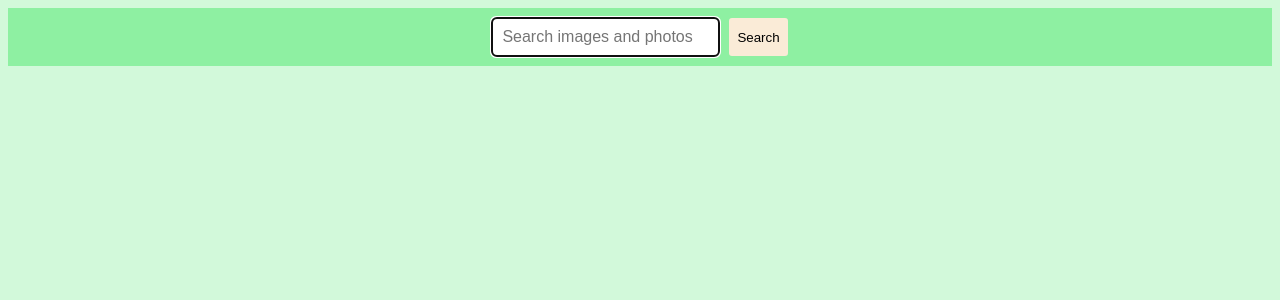
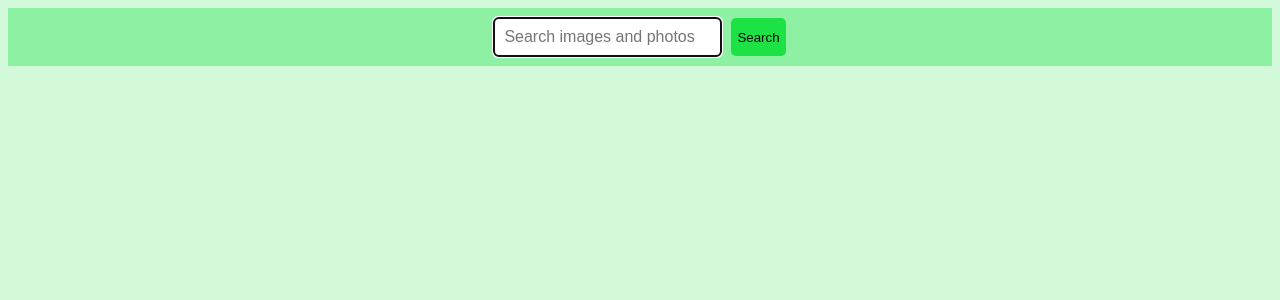
Before and after one commit to imyroslav/goit-react-hw-04, a React (Vite) app: page / in a window 1280 px wide. In both pictures the pointer is over the button "Search". Shown: the top 300 px of the page. Built offline with nearby package versions, Linux system fonts and the light colour scheme.

Commit message:
corrections

```diff
--- a/src/components/ImageModal/ImageModal.jsx
+++ b/src/components/ImageModal/ImageModal.jsx
@@ -24,7 +24,7 @@ const customStyles = {
 Modal.setAppElement('#root');
 
 export default function ImageModal({ isOpen, onClose, imageUrl }) {
-    return (
+  return (
         <Modal
             isOpen={isOpen}
             onRequestClose={onClose}
--- a/src/components/LoadMoreBtn/LoadMoreBtn.module.css
+++ b/src/components/LoadMoreBtn/LoadMoreBtn.module.css
@@ -9,7 +9,9 @@
     font-size: large;
     font-weight: 600;
     background-color: aliceblue;
+    border: 3px solid hsl(132, 77%, 50%);
     border-radius: 5%;
+
 }
 
 .lmbtn:hover {
--- a/src/components/Loader/Loader.jsx
+++ b/src/components/Loader/Loader.jsx
@@ -9,7 +9,7 @@ export default function Loader() {
             height="80"
             width="80"
             radius="48"
-  color="hsl(132, 77%, 40%"
+            color="hsl(132, 77%, 40%)"
             ariaLabel="watch-loading"
             wrapperStyle={{}}
             wrapperClass=""
--- a/src/components/SearchBar/SearchBar.module.css
+++ b/src/components/SearchBar/SearchBar.module.css
@@ -23,17 +23,12 @@
 .btn {
     cursor: pointer;
     border-radius: 5px;
-    border: 2px solid aliceblue;
+    border: 0px solid aliceblue;
     background-color: aliceblue;
 }
 
 .btn:hover {
-    background-color: antiquewhite;
-    border: 2px solid antiquewhite;
-    border-radius: 3px;
+    background-color: hsl(132, 77%, 50%);
+    /* border: 2px solid hsl(132, 77%, 30%); */
+    border-radius: 5px;
 }
-
-/* .btn:focus,
-.btn:focus-visible {
-    outline: 4px auto -webkit-focus-ring-color;
-} */
```
Lines whose indentation alone changed are shown as unchanged.
